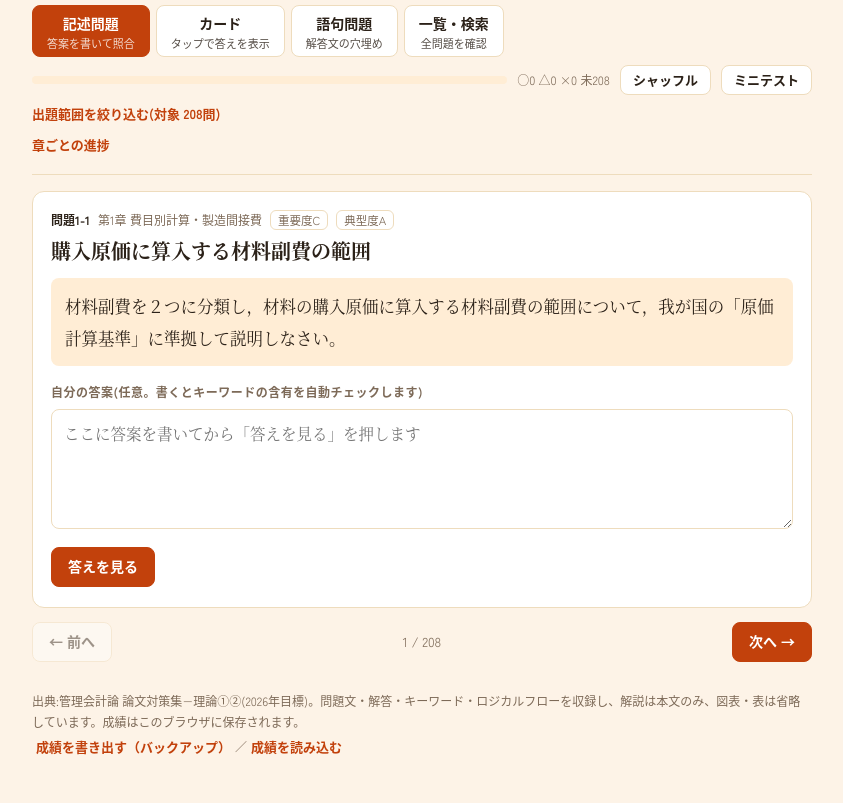
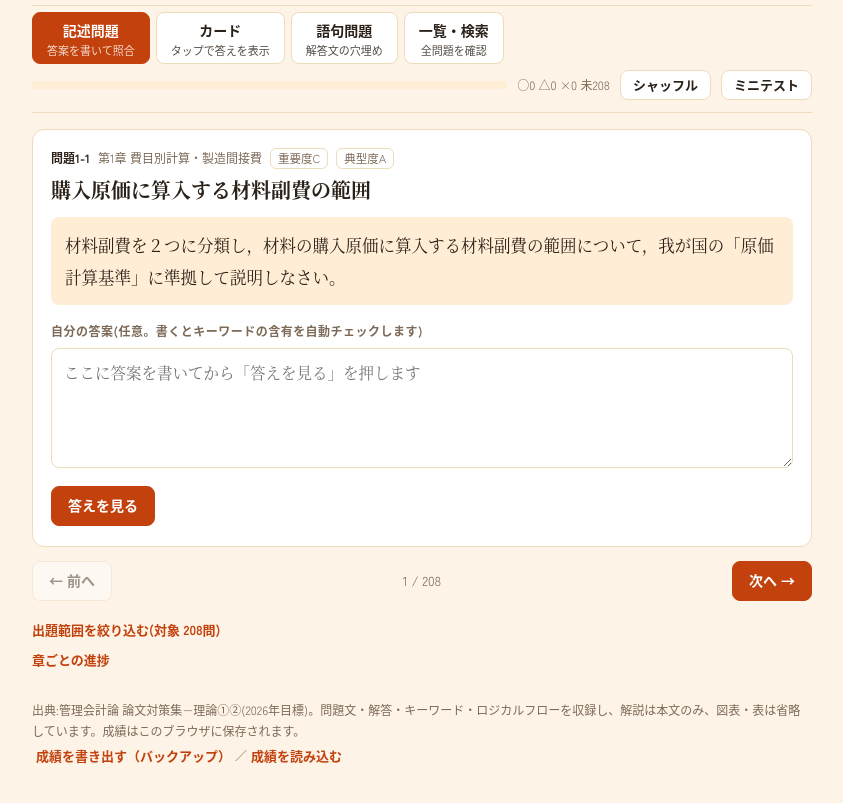
Before and after one commit to kanimesi/kannri-quiz, a plain HTML site: page index.html in a window 1280 px wide. Shown: the part 45-848 px from the top of the page, without its empty margins (218-1061 px from the left). Drawn offline with Linux system fonts and the light colour scheme.

Commit message:
レイアウト調整: 固定バーを小型化しカードを先頭へ

```diff
--- a/index.html
+++ b/index.html
@@ -157,11 +157,21 @@ details.sec>summary{cursor:pointer;font-weight:700;font-size:13px;color:var(--ac
 #testbar,#reviewbar{margin-top:10px}
 .testcard{background:var(--accent-soft);border:1px solid var(--line);border-radius:10px;padding:8px 12px;display:flex;gap:8px;align-items:center;flex-wrap:wrap;font-size:13.5px}
 .sumrow{display:grid;grid-template-columns:3.6em 1fr auto;gap:8px;align-items:center;width:100%;text-align:left;background:var(--surface);border:1px solid var(--line);border-radius:8px;padding:7px 10px;margin-bottom:5px;cursor:pointer}
+
+/* layout: slim header, compact sticky tabs/bar, card first */
+header.top{position:static}
+.stickybar{position:sticky;top:env(safe-area-inset-top,0px);z-index:6;background:var(--bg);padding:6px 0;border-bottom:1px solid var(--line)}
+.stickybar .tabs{margin-top:0}
+.stickybar .bar{margin-top:6px}
+.stickybar #testbar,.stickybar #reviewbar{margin-top:6px}
+.tools{margin-top:18px}
 </style>
 
 <div class="wrap">
 <header class="top">
   <div class="brand"><h1>管理会計論 論文対策集 一問一答</h1><small>理論①②・全<span id="total"></span>問</small></div>
+</header>
+<div class="stickybar">
   <div class="tabs" role="tablist" id="tabs">
     <button class="tab" role="tab" data-m="write" aria-selected="true">記述問題<span class="sub">答案を書いて照合</span></button>
     <button class="tab" role="tab" data-m="flash" aria-selected="false">カード<span class="sub">タップで答えを表示</span></button>
@@ -169,6 +179,12 @@ details.sec>summary{cursor:pointer;font-weight:700;font-size:13px;color:var(--ac
     <button class="tab" role="tab" data-m="list" aria-selected="false">一覧・検索<span class="sub">全問題を確認</span></button>
   </div>
   <div class="bar"><div class="meter" id="meter" aria-hidden="true"></div><span class="stat" id="stat"></span><button class="btn" id="shuf" style="padding:3px 12px;font-size:13px">シャッフル</button><button class="btn" id="test" style="padding:3px 12px;font-size:13px">ミニテスト</button></div>
+  <div id="testbar"></div>
+  <div id="reviewbar"></div>
+</div>
+
+<main id="main"></main>
+<div class="tools">
   <div class="stat" id="histbar" style="margin-top:6px"></div>
   <div id="savewarn" role="alert"></div><div class="stat" id="testhist" style="margin-top:2px"></div>
   <details class="filters" id="filters"><summary>出題範囲を絞り込む(<span id="fcount"></span>)</summary>
@@ -183,10 +199,8 @@ details.sec>summary{cursor:pointer;font-weight:700;font-size:13px;color:var(--ac
     </div>
   </details>
   <details class="filters" id="board"><summary>章ごとの進捗</summary><div class="fgrid"><p class="hint" style="margin:0">各章に記述／語句／カードの成績を併記しています（上の段とバーは今のモード）。章をタップすると、その章だけに絞り込みます。</p><div id="bgrid"></div></div></details>
-  <div id="testbar"></div>
-  <div id="reviewbar"></div>
-</header>
-<main id="main"></main>
+</div>
+
 <p class="foot">出典:管理会計論 論文対策集−理論①②(2026年目標)。問題文・解答・キーワード・ロジカルフローを収録し、解説は本文のみ、図表・表は省略しています。成績はこのブラウザに保存されます。<br><button class="linkbtn" id="exp">成績を書き出す（バックアップ）</button>／<button class="linkbtn" id="imp">成績を読み込む</button><input type="file" id="impf" accept="application/json,.json" hidden></p>
 </div>
 
```
